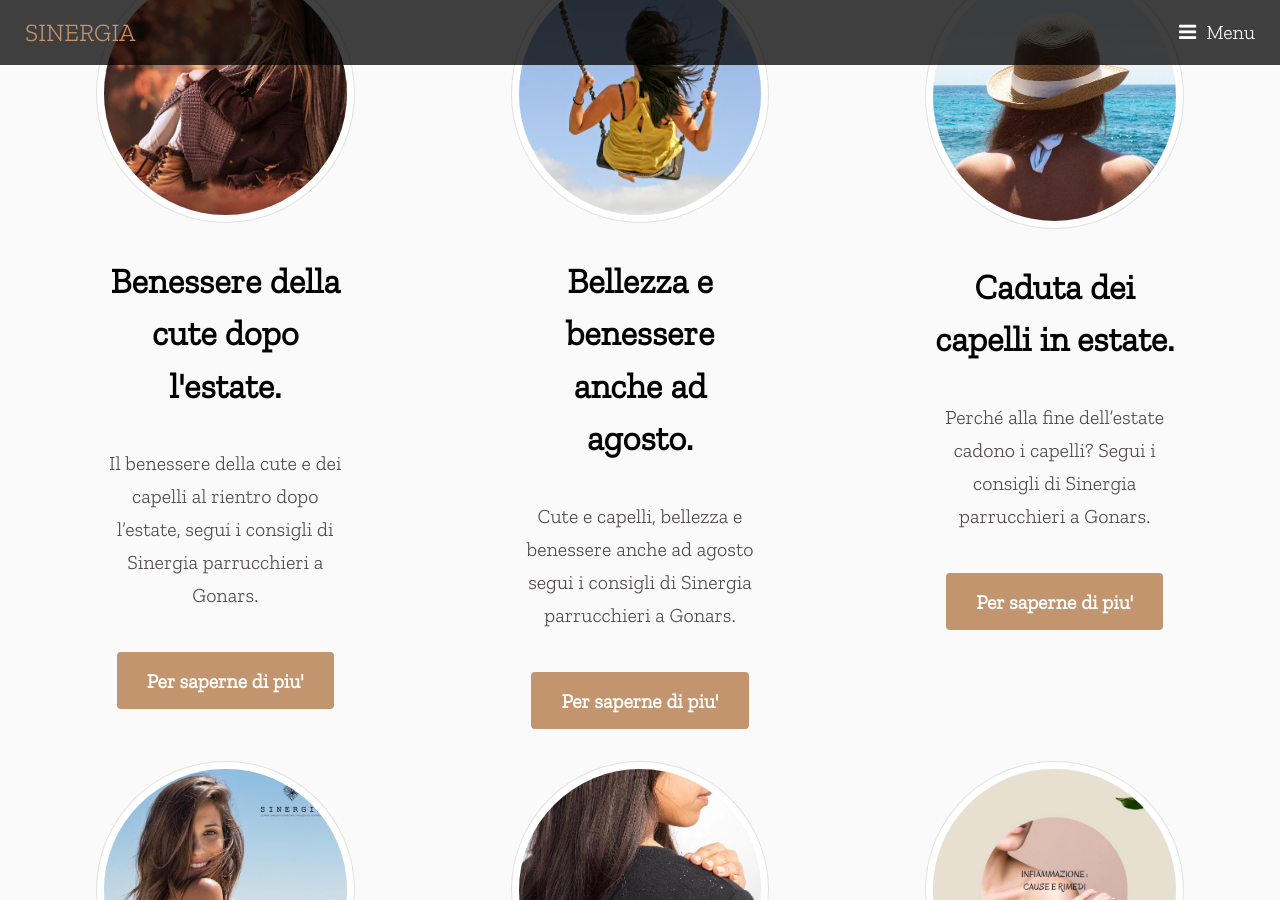
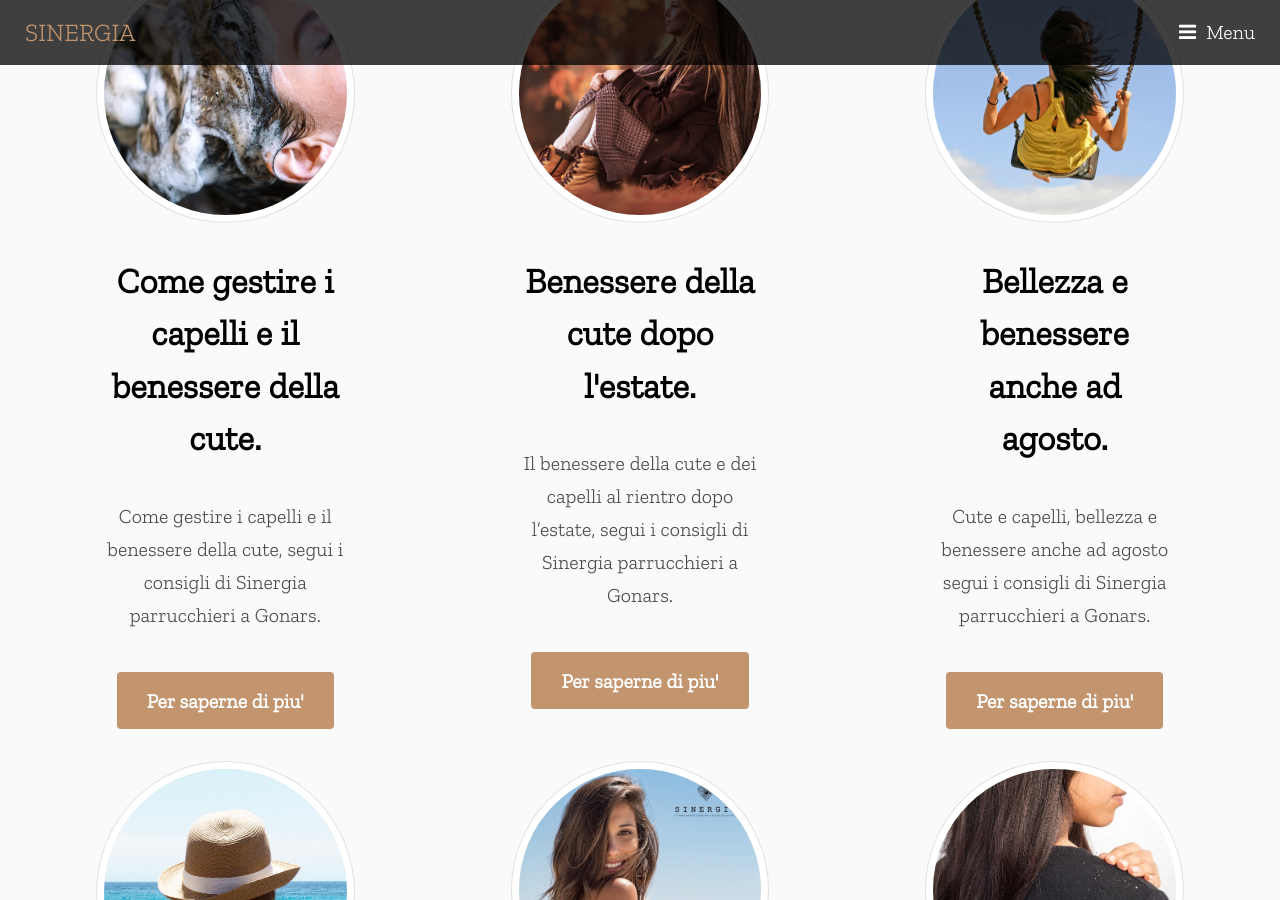
Before and after one commit to nardy70/sinergiaweb, a Jekyll site: the page built from index.md, in a window 1280 px wide and 900 px high, scrolled down 2614 px. Built offline with Jekyll 4.4.1, drawn with Linux system fonts in a browser that asks for light colours; comment, search, counter and statistics services are not loaded; a style sheet for code colours, icons or effects is not loaded; some of the changed lines change nothing that is shown.

Commit message:
comegestirecapelliecute

```diff
--- /dev/null
+++ b/_posts/consigli/2023-10-20-come-gestire-capelli-e-cute.md
@@ -0,0 +1,25 @@
+---
+title: Come gestire i capelli e il benessere della cute.
+layout: generico
+tag: Come gestire i capelli e il benessere della cute, segui i consigli di Sinergia parrucchieri a Gonars.
+tag2:
+form: si
+sitemap:
+image: /images/consigli/comegestirecapelliecute.jpg
+categories: Consigli
+permalink: /comegestirecapelliecute
+---
+
+Siamo in un periodo delicato per capelli e cute, perché col cambio di stagione, che vuol dire di temperature, umidità e abitudini quotidiane, rischiamo di avere degli squilibri e delle anomalie fastidiose.
+
+Cosa accade al capello quando la cute non è in salute e in un buon equilibrio? I capelli potrebbero presentarsi pesanti e difficili da gestire; spesso proprio a causa di uno squilibrio appaiono come grassi o sporchi anche dopo poco averli lavati, lo styling è di difficile gestione e si ha sempre la sensazione di non essere in ordine.
+
+Quando parliamo di capelli grassi si parla ovviamente di cuoio capelluto che è fuori equilibrio, ovvero la produzione di sebo è fuori controllo. È eccessiva e quindi si trasporta sulle lunghezze, dando proprio il tipico effetto capelli sporchi o capelli unti.
+In salone da noi per esempio facciamo un check approfondito e attraverso una consulenza specifica andiamo a valutare lo stato della cute. Spesso notiamo che a casa non si dà la giusta attenzione alla fase lavaggio. Le cause di cute pesante sono molteplici, come spesso abbiamo scritto nei nostri articoli sul nostro blog, però una delle cose su cui si può fare attenzione è proprio il momento dello shampoo.
+
+Per fretta o per disattenzione a volte non detergiamo a fondo il cuoio capelluto: uno dei metodi che spesso suggeriamo, e che facciamo vedere in salone, è quello di utilizzare una piccola quantità di shampoo sulla cute asciutto, dopo un piccolo massaggio aggiungerne un po’ e unire un po’ d’acqua, così da emulsionare bene il detergente. Questa operazione richiede un po’ più di tempo e di attenzione ma è molto efficace. È importante eliminare il sebo dalla cute; poi si procede alla seconda detersione, sempre facendo attenzione a come distribuire la quantità di shampoo.
+
+In questo modo il capello rimane pulito, leggero e morbido, anche la cute si presenterà più leggera e fresca. Il benessere cutaneo è la base per un look sempre a posto e in ordine, sarà anche più facile da gestire e inoltre l’eccesso di sebo non andrà a occludere i follicoli, col rischio di creare ulteriori anomalie, che possono portare a irritazioni e fino alla caduta di capelli. Per cui abbiatene sempre massima cura anche durante lo shampoo e con la corretta manualità, efficace ma dolce, fatta con i polpastrelli e con piccoli movimenti circolari, se avete dubbi o domande scriveteci, o passate direttamente da noi, saremo felici di accogliervi in salone, a presto!
+
+
+Sinergia staff
```
Also changed, not shown: _posts/consigli/2023-09-13-benessere-cute-e-capelli-dopo-estate.md (+0 -2 lines), images/consigli/comegestirecapelliecute.jpg (added).
